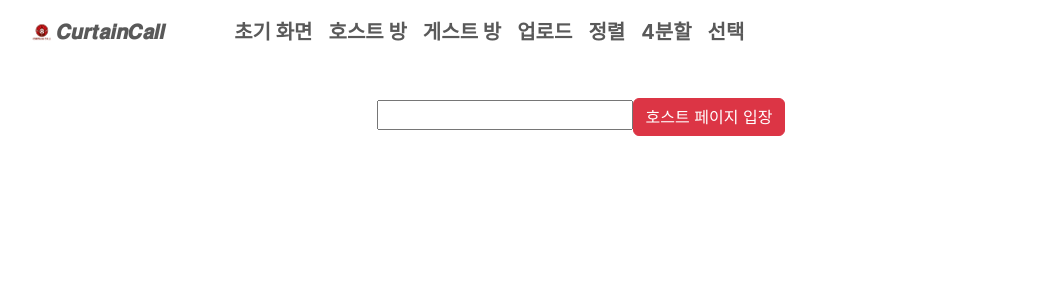
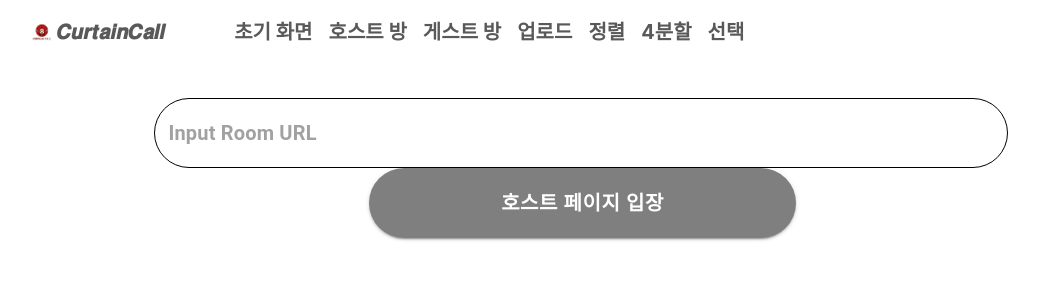
Before and after one commit to CSID-DGU/2024-1-OSS-team-1-curtaincall, a React (Create React App) app in the folder front/: page /guest in a window 1280 px wide. Shown: the top 300 px of the page, without its empty margins (59-1098 px from the left). Built offline with nearby package versions, Linux system fonts and the light colour scheme.

Commit message:
style : Guest페이지 컴포넌트 분리

```diff
--- /dev/null
+++ b/front/src/component/JS/GusetPageComp/HostPageInputButton.js
@@ -0,0 +1,36 @@
+import React, {useState} from 'react';
+import {Button, CircularProgress, ThemeProvider} from '@mui/material';
+import { useNavigate } from "react-router-dom";
+import { HPTheme } from './Theme/HPTheme'; // Import the custom theme for NavigateButton
+
+function HosPageInputButton({ url, children }) {
+    const [loading, setLoading] = useState(false);
+    const navigate = useNavigate();
+
+    const handleClick = () => {
+        if (loading) return;
+        setLoading(true);
+        setTimeout(() => {
+            setLoading(false);
+            navigate(url);
+        }, 700);
+    };
+
+    return (
+        <ThemeProvider theme={HPTheme}>
+            <Button variant="contained" color="primary" onClick={handleClick}
+                    disabled={loading}
+                    sx={{
+                        backgroundColor: loading ? '#bfbfbf' : '#7f7f7f',
+                        color: 'white',
+                        '&:hover': {
+                            backgroundColor: loading ? '#bfbfbf' : '#bfbfbf'
+                        }
+                    }}>
+                {loading ? <CircularProgress size={24} color="inherit" /> : children}
+            </Button>
+        </ThemeProvider>
+    );
+}
+
+export default HosPageInputButton;
--- /dev/null
+++ b/front/src/component/JS/GusetPageComp/Theme/HPTheme.js
@@ -0,0 +1,24 @@
+import { createTheme } from '@mui/material/styles';
+
+export const HPTheme = createTheme({
+    components: {
+        MuiButton: {
+            styleOverrides: {
+                root: {
+                    width: '33.33%',
+                    height: '70px',
+                    borderRadius: '50px',
+                    fontWeight: 'bold',
+                    fontSize: '1.25rem',
+                    position: 'relative',
+                    transition: 'background-color 0.5s ease',
+                    marginLeft: '0.25%',
+                    '@media (max-width: 768px)': {
+                        width: '66.6%',
+                        marginTop: '0.25%',
+                    }
+                }
+            }
+        }
+    }
+});
--- /dev/null
+++ b/front/src/component/JS/GusetPageComp/Theme/URLTheme.js
@@ -0,0 +1,35 @@
+import { createTheme } from '@mui/material/styles';
+
+export const URLTheme = createTheme({
+    components: {
+        MuiOutlinedInput: {
+            styleOverrides: {
+                root: {
+                    width: '66.66%',
+                    height: '70px',
+                    borderRadius: '50px',
+                    fontWeight: 'bold',
+                    fontSize: '1.25rem',
+                    position: 'relative',
+                    transition: 'background-color 0.5s ease',
+                    margin: 'auto',
+                    '@media (max-width: 768px)': {
+                        width: '100%',
+                        marginTop: '0.25%',
+                    },
+                },
+                notchedOutline: {
+                    borderColor: 'black',
+                }
+            }
+        },
+        MuiInputBase: {
+            styleOverrides: {
+                input: {
+                    fontWeight: 'bold',
+                    fontSize: '1.25rem',
+                }
+            }
+        }
+    }
+});
--- /dev/null
+++ b/front/src/component/JS/GusetPageComp/URLInputForm.js
@@ -0,0 +1,21 @@
+import React from 'react';
+import { TextField, ThemeProvider } from '@mui/material';
+
+import { URLTheme } from './Theme/URLTheme'; // Import the custom theme for URLInput
+
+function URLInputForm({ url, onUrlChange }) {
+    return (
+        <ThemeProvider theme={URLTheme}>
+            <TextField
+                hiddenLabel
+                variant="outlined"
+                placeholder="Input Room URL"
+                value={url}
+                onChange={(e) => onUrlChange(e.target.value)}
+                fullWidth
+            />
+        </ThemeProvider>
+    );
+}
+
+export default URLInputForm;
--- a/front/src/pages/Guest.js
+++ b/front/src/pages/Guest.js
@@ -1,29 +1,18 @@
 import React, { useState } from 'react';
 import { Button } from 'react-bootstrap';
 import { useNavigate } from 'react-router-dom';
+import URLInputForm from "../component/JS/GusetPageComp/URLInputForm";
+import HostPageInputButton from "../component/JS/GusetPageComp/HostPageInputButton";
 
 function Guest() {
     const navigate = useNavigate();
-    let [hostUrl, setHostUrl] = useState('');
-
-    const goToHost = () => {
-        // 여기서는 입력된 URL을 경로로 사용 중
-        // 실제 앱에서는 해당 URL로 직접 이동하는 대신
-        // 앱 내에서 라우팅할 경로를 지정해야 할 수도?
-        navigate(hostUrl);
-    }
+    const [hostUrl, setHostUrl] = useState('');
 
     return (
         <>
             <br/>
-            <input
-                value={hostUrl}
-                onChange={(e) => {
-                    setHostUrl(e.target.value);
-                    console.log(hostUrl);
-                }}
-            />
-            <Button variant="danger" onClick={goToHost}>호스트 페이지 입장</Button>
+            <URLInputForm onUrlChange={setHostUrl} />
+            <HostPageInputButton url={hostUrl}>호스트 페이지 입장</HostPageInputButton>
         </>
     );
 }
--- a/front/src/pages/Host.js
+++ b/front/src/pages/Host.js
@@ -11,24 +11,11 @@ function Host() {
     const [url, setUrl] = useState('');
     const [guests, setGuests] = useState(guestData); // guestData가 배열이라고 가정
 
-    const [loading, setLoading] = useState(false);
-    const handleClick = () => {
-        if (loading) return;
-        setLoading(true);
-        setTimeout(() => {
-            setLoading(false);
-        }, 700);
-    };
     // 무작위 URL 생성 함수
     useEffect(() => {
         const randomUrl = 'https://yourapp.com/' + Math.random().toString(36).substring(2, 15);
         setUrl(randomUrl);
     }, []);
-
-    // Upload.js로 이동하는 함수
-    const goToUpload = () => {
-        navigate('/upload', { state: { url, guests } });
-    };
 
     return (
         <>
```
